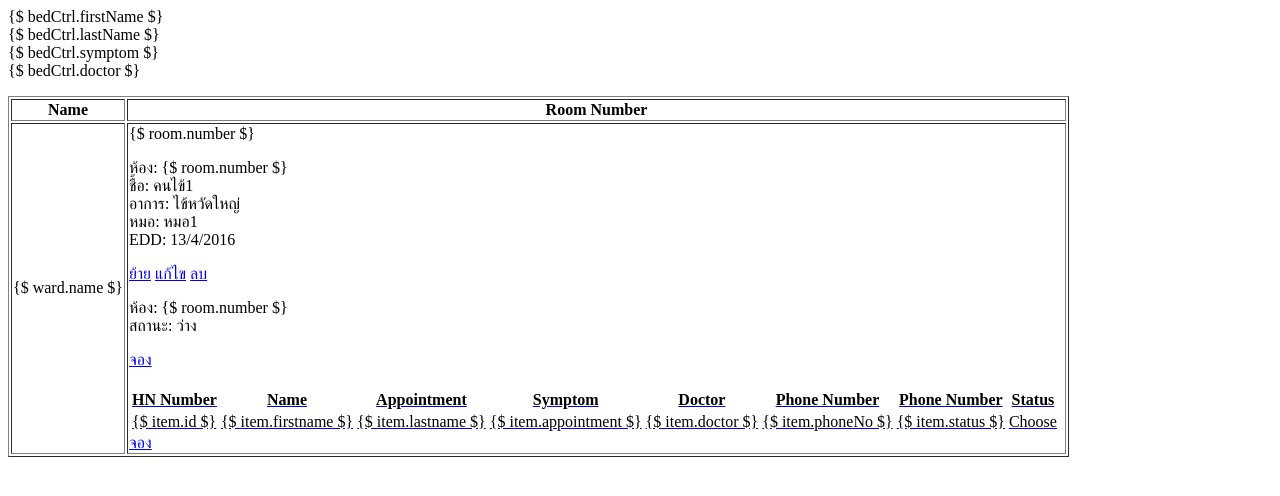
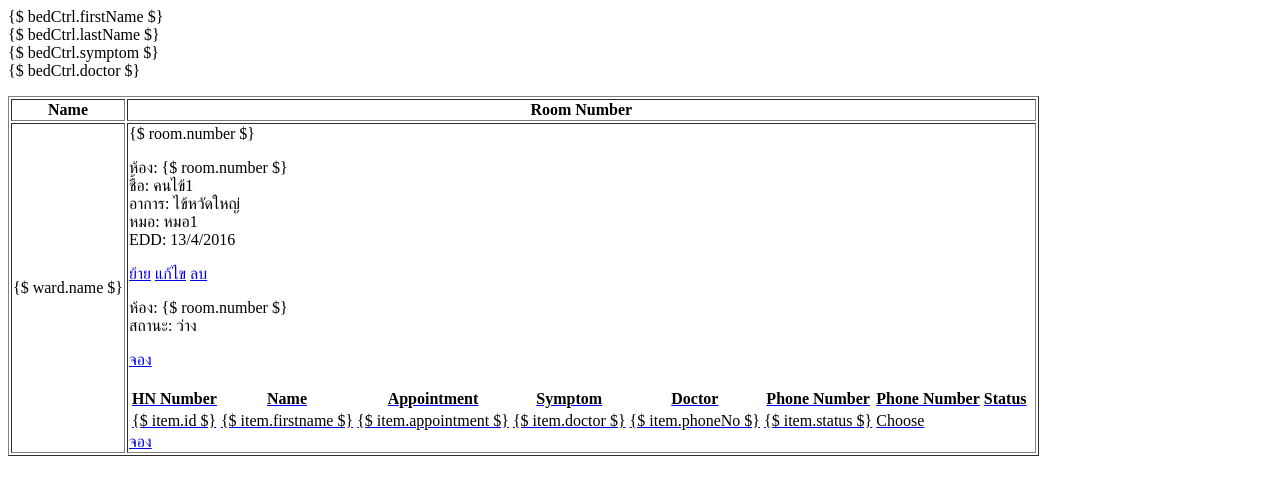
Before and after one commit to mhaii/BedManagement, a Django app: template dashboard/templates/tables/bed-status-table.html in a window 1280 px wide. Shown: the top 496 px of the page. Run offline with Django 3.2, Linux system fonts and the light colour scheme; the template is opened without the code that fills it, so the values that code supplies are empty; parts of the project's set-up code (start-up, migrations or seed data) failed here and were passed over.

Commit message:
fix table

```diff
--- a/dashboard/templates/tables/bed-status-table.html
+++ b/dashboard/templates/tables/bed-status-table.html
@@ -62,7 +62,6 @@
                                                     <tr ng-repeat="item in qCtrl.qData">
                                                         <td>{$ item.id $}</td>
                                                         <td>{$ item.firstname $}</td>
-                                                        <td>{$ item.lastname $}</td>
                                                         <td>{$ item.appointment $}</td>
                                                         <td>{$ item.doctor $}</td>
                                                         <td>{$ item.phoneNo $}</td>
```
Also changed, not shown: 1 other file.
